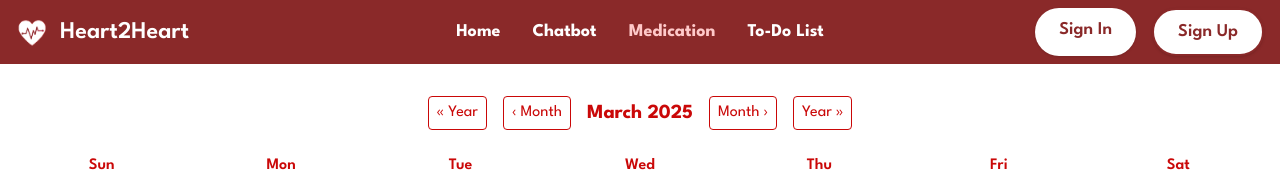
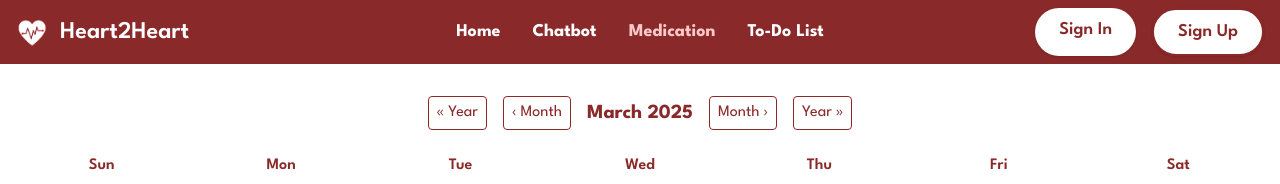
Before and after one commit to brxndd/BeachHacks-2025, a Next.js app in the folder frontend/: page /medication in a window 1280 px wide. Shown: the top 184 px of the page. Built offline with nearby package versions, Linux system fonts and the light colour scheme; no server answers.

Commit message:
color change

```diff
--- a/frontend/app/medication/page.tsx
+++ b/frontend/app/medication/page.tsx
@@ -157,22 +157,22 @@ export default function CalendarPage() {
     <div className="flex flex-col min-h-screen bg-white">
       <NavBar />
 
-      <main className="flex-grow container mx-auto px-4 py-8 text-[#CA0808] flex flex-col">
+      <main className="flex-grow container mx-auto px-4 py-8 text-[#8a2929] flex flex-col">
         {/* MONTH/YEAR NAV */}
         <div className="flex items-center justify-center space-x-4 mb-6">
-          <button className="px-2 py-1 border rounded" onClick={handlePrevYear}>
+          <button className="hover:scale-105 px-2 py-1 border rounded cursor-pointer" onClick={handlePrevYear}>
             « Year
           </button>
-          <button className="px-2 py-1 border rounded" onClick={handlePrevMonth}>
+          <button className="hover:scale-105 px-2 py-1 border rounded cursor-pointer" onClick={handlePrevMonth}>
             ‹ Month
           </button>
           <div className="text-xl font-bold">
             {displayMonthName} {currentYear}
           </div>
-          <button className="px-2 py-1 border rounded" onClick={handleNextMonth}>
+          <button className="hover:scale-105 px-2 py-1 border rounded cursor-pointer" onClick={handleNextMonth}>
             Month ›
           </button>
-          <button className="px-2 py-1 border rounded" onClick={handleNextYear}>
+          <button className="hover:scale-105 px-2 py-1 border rounded cursor-pointer" onClick={handleNextYear}>
             Year »
           </button>
         </div>
@@ -209,7 +209,7 @@ export default function CalendarPage() {
                 {dayEvents.map((ev) => (
                   <div
                     key={ev.id}
-                    className="flex flex-col text-sm mt-1 bg-[#CA0808] text-white rounded px-1"
+                    className="flex flex-col text-sm mt-1 bg-[#8a2929] text-white rounded px-1"
                   >
                     <span>{ev.title}</span>
                     {ev.time && <span className="text-xs">{ev.time}</span>}
@@ -234,7 +234,7 @@ export default function CalendarPage() {
                 {isCurrentMonth && (
                   <button
                     className="absolute top-2 right-2 hidden group-hover:block
-                               text-[#CA0808] bg-white border border-[#CA0808]
+                               text-[#8a2929] bg-white border border-[#8a2929]
                                rounded-full w-5 h-5 flex items-center justify-center text-sm"
                     onClick={() => handleAddEvent(dateKey)}
                   >
@@ -253,7 +253,7 @@ export default function CalendarPage() {
       {isPopupOpen && (
         <div className="fixed inset-0 flex items-center justify-center bg-black bg-opacity-40">
           <div className="bg-white p-6 rounded shadow-lg max-w-sm w-full">
-            <h2 className="text-xl font-semibold mb-2 text-[#CA0808]">
+            <h2 className="text-xl font-semibold mb-2 text-[#8a2929]">
               {popupMode === "add" ? "Add Medicine Time" : "Edit Medicine"}
             </h2>
             <p className="text-gray-700 mb-4">Date: {selectedDate}</p>
@@ -279,7 +279,7 @@ export default function CalendarPage() {
                 Cancel
               </button>
               <button
-                className="px-4 py-2 bg-[#CA0808] text-white rounded"
+                className="px-4 py-2 bg-[#8a2929] text-white rounded"
                 onClick={handleSaveEvent}
               >
                 {popupMode === "add" ? "Save" : "Update"}
```
